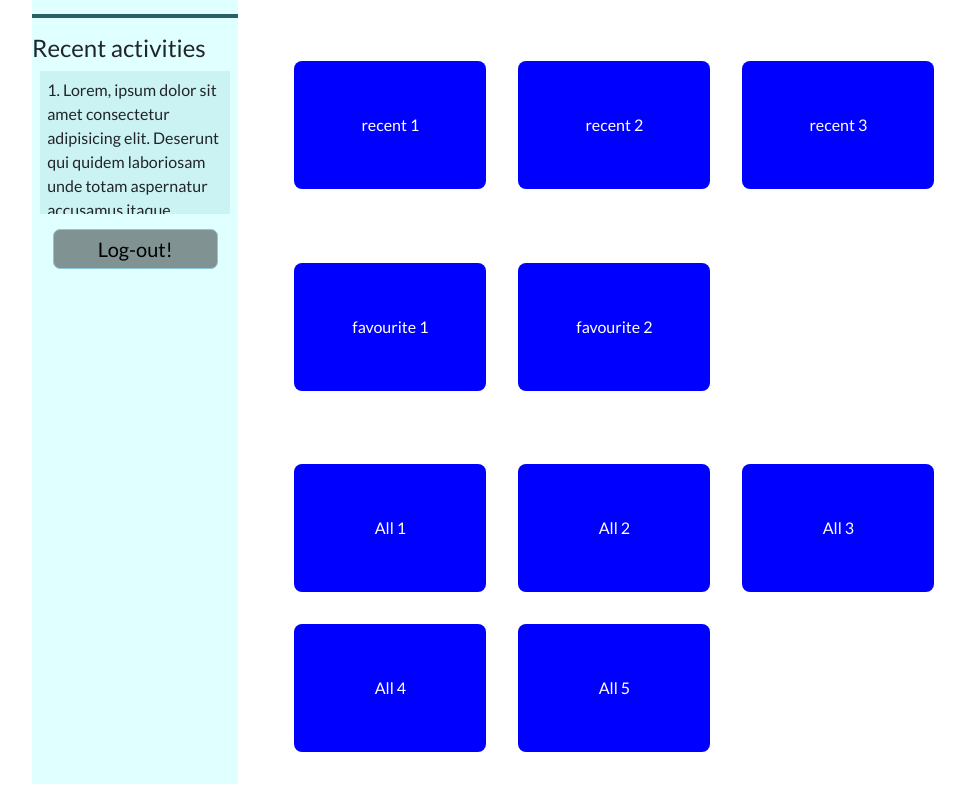
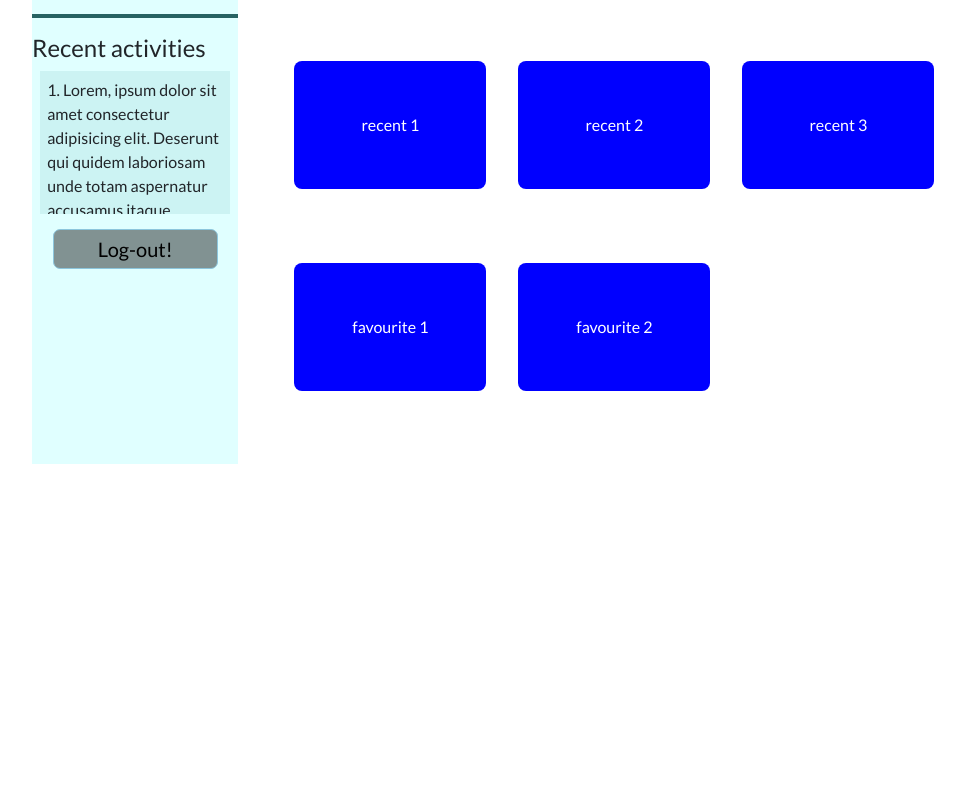
Before and after one commit to mounvip1525/ADG-Project-Manager, a React (Create React App) app: page /dashboard in a window 1280 px wide. Shown: the part 283-1083 px from the top of the page, without its empty margins (80-1045 px from the left). After the commit the page ends 832 px from the top, so only its background shows below. Built offline with nearby package versions, Linux system fonts and the light colour scheme; sample sign-in values are in the browser's storage.

Commit message:
fetch allBoards fn

```diff
--- a/src/containers/Dashboard/Dashboard.jsx
+++ b/src/containers/Dashboard/Dashboard.jsx
@@ -1,4 +1,4 @@
-import React from "react";
+import React, { useEffect } from "react";
 import { useState } from "react";
 import { Redirect } from "react-router-dom";
 import { useHistory } from 'react-router-dom';
@@ -8,16 +8,40 @@ import styles from "./Dashboard.module.css";
 
 const Dashboard = (props) => {
   // USER AS PROPS
-  // const [boards, setBoards] = useState;
+  // Verify User
 
-  // Verify User
   // FETCH ALL BOARDS
+  // let [boards, setBoards] = useState([]);
+  // useEffect(() => {
+  //   getAllBoards();
+  // }, []);
+
+  // uncomment lines 146 if this works out
+
+  // function getAllBoards() {
+  //   var config = {
+  //     method: "GET",
+  //     url: "https://adg-project-manager.herokuapp.com/api/board/allBoards",
+  //     headers: {
+  //       "Content-Type": "application/json",
+  //       "Authorization": `Bearer ${sessionStorage.getItem('token')}`
+  //     },
+  //   };
+  //   axios(config)
+  //     .then((response) => {
+  //       console.log("data",response.data.allBoards);
+  //       setBoards(response.data.allBoards);
+  //       console.log("first",boards)
+  //   })
+  //     .catch((error) => {
+  //       console.log(error);
+  //     });
+  //     // console.log("second",boards)
+  // }
 
   const[add, show] = useState(false);
 
   const[response,setResponse]=useState("");
-
-  let history = useHistory();
 
   function showAddBoardForm() {
     show(add => !add);
@@ -45,19 +69,12 @@ const Dashboard = (props) => {
 
     axios(config)
       .then((response) => {
-        // console.log("response",response);
+        console.log("response",response);
         setResponse(response);
-      history.push({
-        pathname: '/board',
-        state: { data:response }
-      })
       })
       .catch((error) => {
         console.log(error);
       });
-      // return(
-      //   <Redirect to= {{pathname:'/board',data:data}} />
-      // )
   }
 
 
@@ -123,11 +140,14 @@ const Dashboard = (props) => {
             <div className={styles.allBoards}>
               <h3>All Boards</h3>
               <div className={styles.boardContainer}>
-                <div className={styles.boardAvatar}>All 1</div>
+                {/* <div className={styles.boardAvatar}>All 1</div>
                 <div className={styles.boardAvatar}>All 2</div>
                 <div className={styles.boardAvatar}>All 3</div>
                 <div className={styles.boardAvatar}>All 4</div>
-                <div className={styles.boardAvatar}>All 5</div>
+                <div className={styles.boardAvatar}>All 5</div> */}
+                {/* {boards.forEach(board=>{
+                  return <div className={styles.boardAvatar}>{board.boardName}</div>
+                })} */}
               </div>
             </div>
           </div>
```
